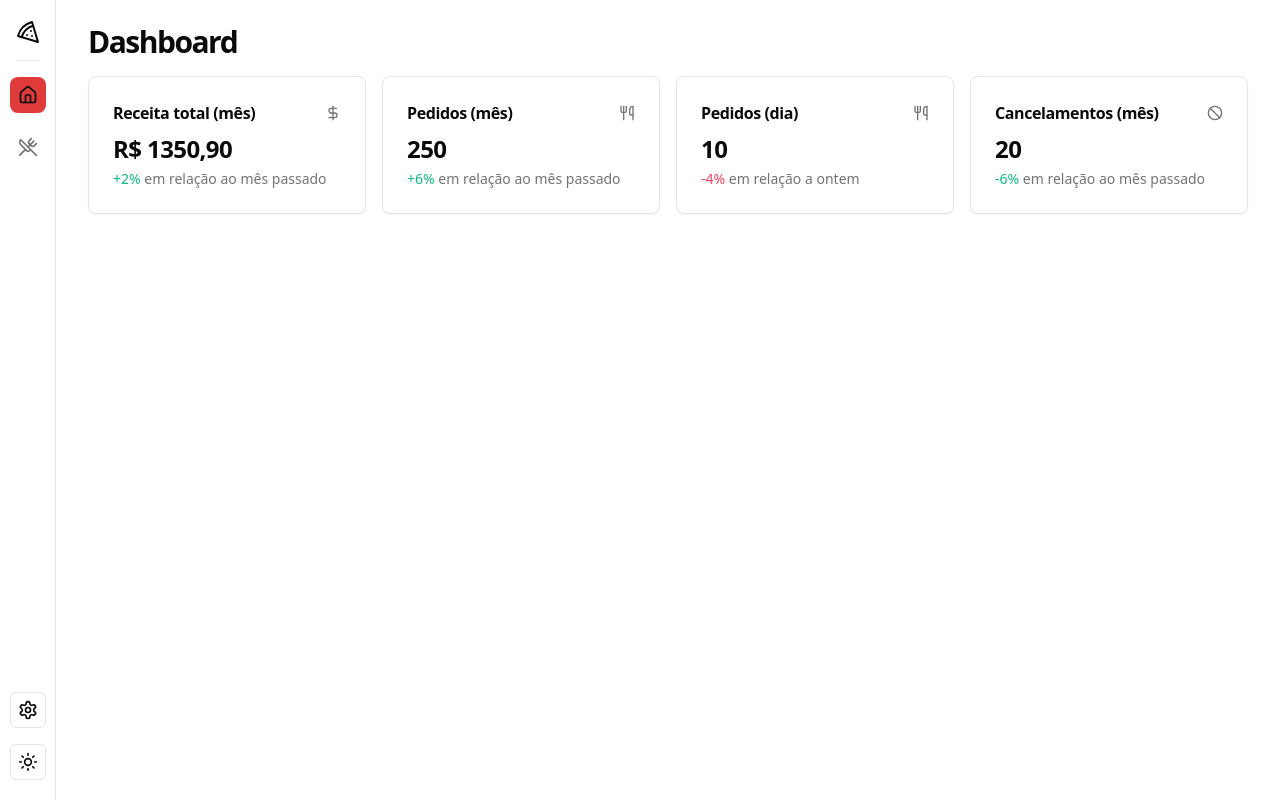
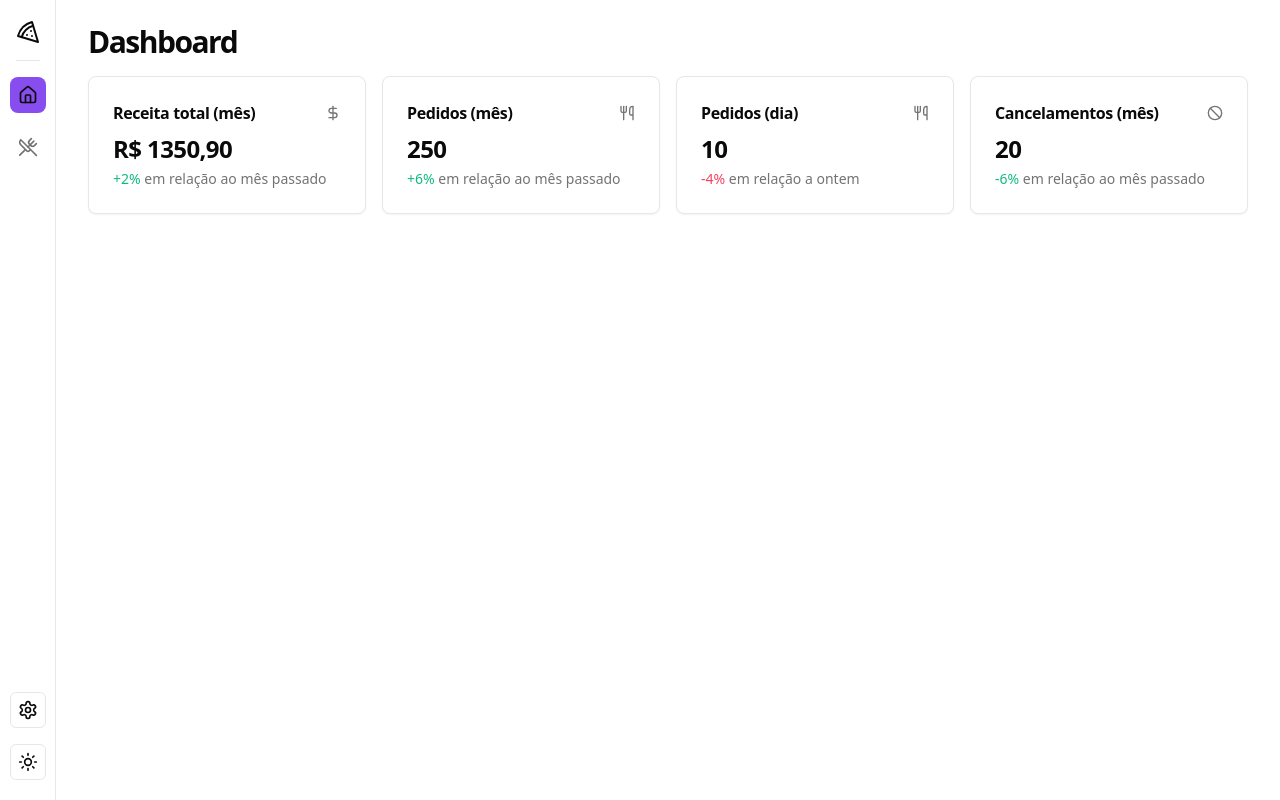
Before and after one commit to JoaoManoelDev/pizza-shop, a React (Vite) app: page / in a window 1280 px wide. Built offline with nearby package versions, Linux system fonts and the light colour scheme.

Commit message:
feat: modify theme styles

```diff
--- a/src/styles/globals.css
+++ b/src/styles/globals.css
@@ -10,19 +10,19 @@
       --card-foreground: 0 0% 3.9%;
       --popover: 0 0% 100%;
       --popover-foreground: 0 0% 3.9%;
-      --primary: 0 72.2% 50.6%;
-      --primary-foreground: 0 85.7% 97.3%;
-      --secondary: 0 0% 96.1%;
+      --primary: 262.1 83.3% 57.8%;
+      --primary-foreground: 210 20% 98%;
+      --secondary: 220 14.3% 95.9%;
       --secondary-foreground: 0 0% 9%;
-      --muted: 0 0% 96.1%;
+      --muted: 220 14.3% 95.9%;
       --muted-foreground: 0 0% 45.1%;
-      --accent: 0 0% 96.1%;
+      --accent: 220 14.3% 95.9%;
       --accent-foreground: 0 0% 9%;
       --destructive: 0 84.2% 60.2%;
-      --destructive-foreground: 0 0% 98%;
-      --border: 0 0% 89.8%;
-      --input: 0 0% 89.8%;
-      --ring: 0 72.2% 50.6%;
+      --destructive-foreground: 210 20% 98%;
+      --border: 220 13% 91%;
+      --input: 220 13% 91%;
+      --ring: 262.1 83.3% 57.8%;
       --radius: 0.5rem;
     }
 
@@ -33,7 +33,7 @@
       --card-foreground: 0 0% 98%;
       --popover: 0 0% 3.9%;
       --popover-foreground: 0 0% 98%;
-      --primary: 0 72.2% 50.6%;
+      --primary: 263.4 70% 50.4%;
       --primary-foreground: 0 85.7% 97.3%;
       --secondary: 0 0% 14.9%;
       --secondary-foreground: 0 0% 98%;
@@ -45,7 +45,7 @@
       --destructive-foreground: 0 0% 98%;
       --border: 0 0% 14.9%;
       --input: 0 0% 14.9%;
-      --ring: 0 72.2% 50.6%;
+      --ring: 263.4 70% 50.4%;
     }
   }
 
```
